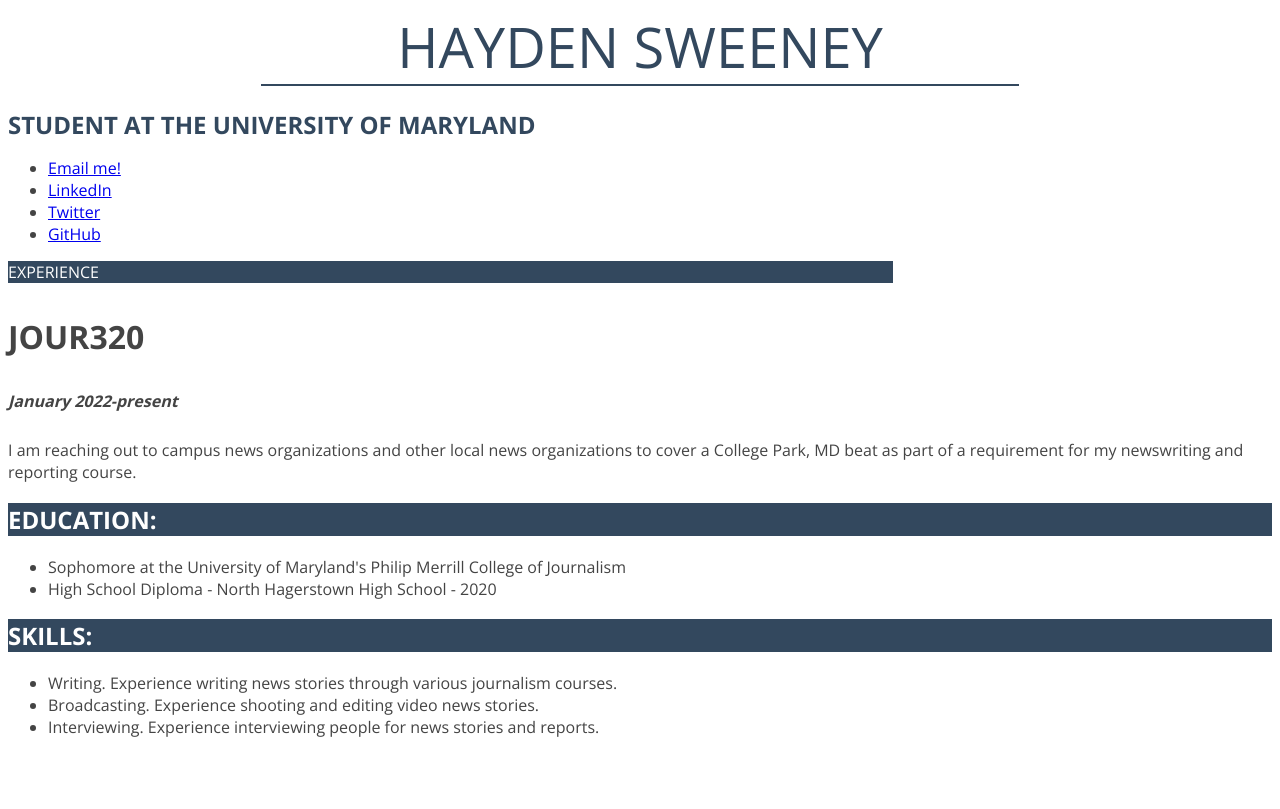
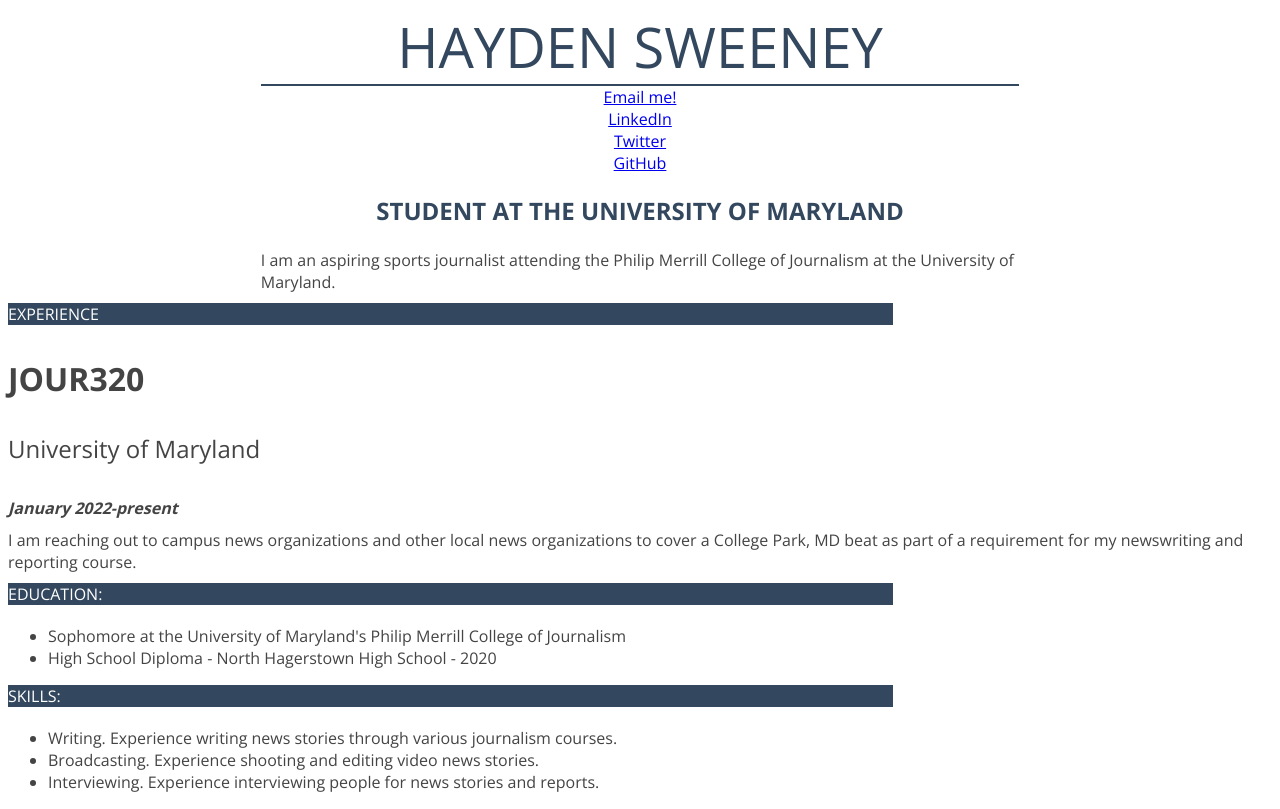
Before and after one commit to haydenmsweeney/Hayden-Sweeney-JOUR-352, a plain HTML site: page resume/index.html in a window 1280 px wide. Drawn offline with nearby package versions, Linux system fonts and the light colour scheme.

Commit message:
added more css to resume

```diff
--- a/resume/index.html
+++ b/resume/index.html
@@ -21,32 +21,36 @@
       <!--
       <img src="IMG-3150.jpg" width="300px">
     -->
-      <br>
-      <strong>Student at the University of Maryland</strong>
 
-      <ul>
+      <ul class="menu">
         <li><a href="haydenmsweeney@gmail.com">Email me!</a></li>
         <li><a href="https://www.linkedin.com/in/hayden-sweeney-6b5841230/">LinkedIn</a></li>
         <li><a href="https://twitter.com/HaydenSweeney11">Twitter</a></li>
         <li><a href="https://github.com/haydenmsweeney">GitHub</a></li>
       </ul>
 
+<div class="title">Student at the University of Maryland</div>
+<br>
+<div class="top">I am an aspiring sports journalist attending the Philip Merrill College
+  of Journalism at the University of Maryland.</div>
+
   <div class="sectionheader">Experience</div>
   <!-- Experience section -->
-        <p>
-          <h3>JOUR320</h3>
-          <h5>January 2022-present</h5>
+        <p class="description">
+        </p>
+          <h3 class="jobtitle">JOUR320</h3>
+          <h4 class="organization">University of Maryland</h4>
+          <h5 class="date">January 2022-present</h5>
         I am reaching out to campus news organizations and other local news organizations to cover a College Park, MD
         beat as part of a requirement for my newswriting and reporting course.
-        </p>
 
-      <h2>Education:</h2>
+      <div class="sectionheader">Education:</div>
         <ul>
           <li>Sophomore at the University of Maryland's Philip Merrill College of Journalism</li>
           <li>High School Diploma - North Hagerstown High School - 2020</li>
         </ul>
 
-      <h2>Skills:</h2>
+      <div class="sectionheader">Skills:</div>
         <ul>
           <li>Writing. Experience writing news stories through various journalism courses.</li>
           <li>Broadcasting. Experience shooting and editing video news stories.</li>
--- a/resume/style.css
+++ b/resume/style.css
@@ -6,7 +6,24 @@ body {
   font-weight: 400;
 }
 
-/* container for
+/* paragraph elements */
+.description {
+  font-family: 'Open Sans', sans-serif;
+  font-size: 1em;
+  color: #444;
+  font-weight: 400;
+  margin-top: 10px;
+  margin-bottom: 10px;
+}
+
+/* contact info */
+.menu {
+  margin: 0px;
+  padding: 0px;
+  text-align: center;
+}
+
+/* container for *
 #container {
   width: 100%;
   max-width: 1200px;
@@ -27,11 +44,14 @@ body {
 }
 
 /* title */
-strong {
+.title {
   color: #33485e;
   text-transform: uppercase;
   text-align: center;
   font-size: 1.5em;
+  font-weight: 600;
+  margin: 0 auto;
+  margin-top: 20px;
 }
 
 /* section titles (experience/skills, etc.) */
@@ -47,21 +67,31 @@ strong {
   min-width: 300px;
 }
 
-h2 {
-  color: white;
-  text-transform: uppercase;
-  background-color: #33485e;
-}
 
 /* job titles */
-h3 {
+.jobtitle {
   font-weight: 600;
   font-size: 2em;
 }
 
+/* organizations */
+.organization {
+  font-weight: 400;
+  font-size: 1.5em;
+}
+
 /* job dates */
-h5 {
+.date {
   font-weight: 400px;
   font-style: italic;
   font-size: 1em;
+  margin-top: 10px;
+  margin-bottom: 10px;
 }
+
+.top {
+  width: 60%;
+  min-width: 300px;
+  margin: 0 auto;
+  bottom-margin: 30px;
+}
```
